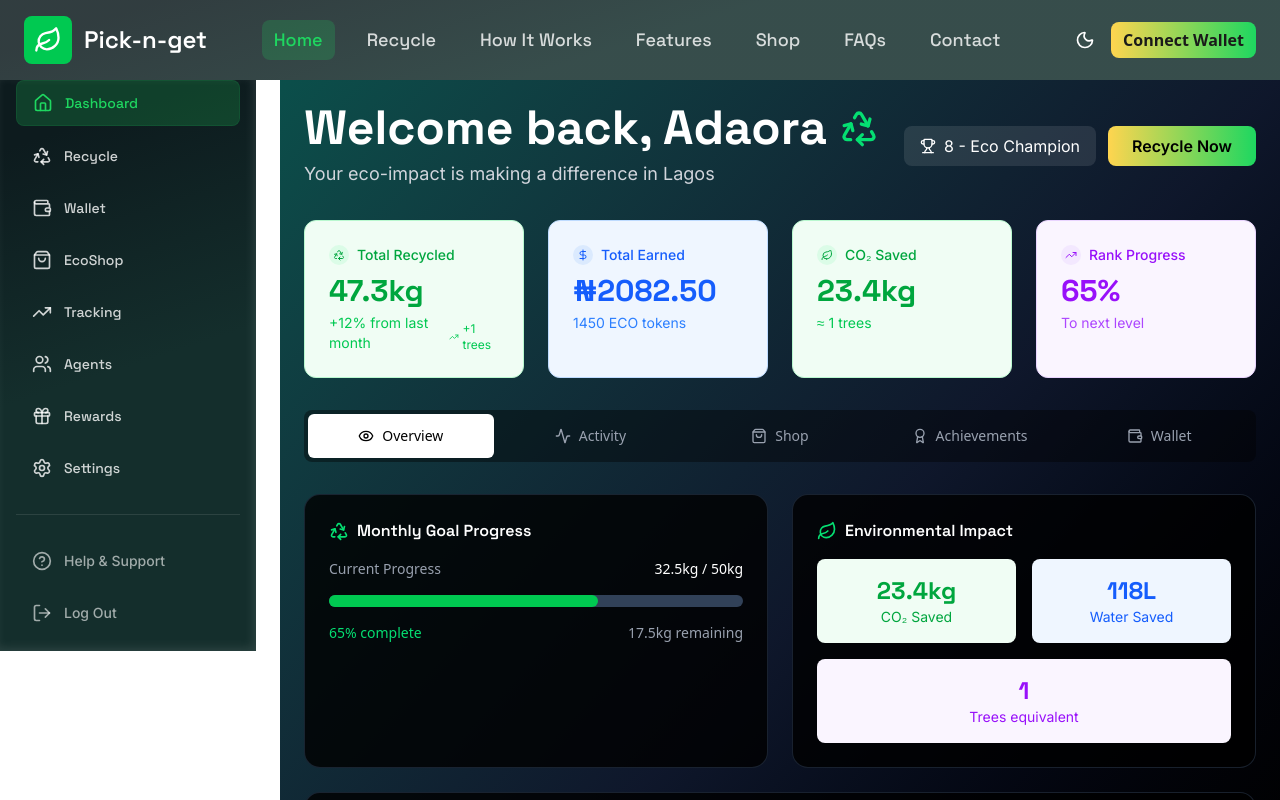
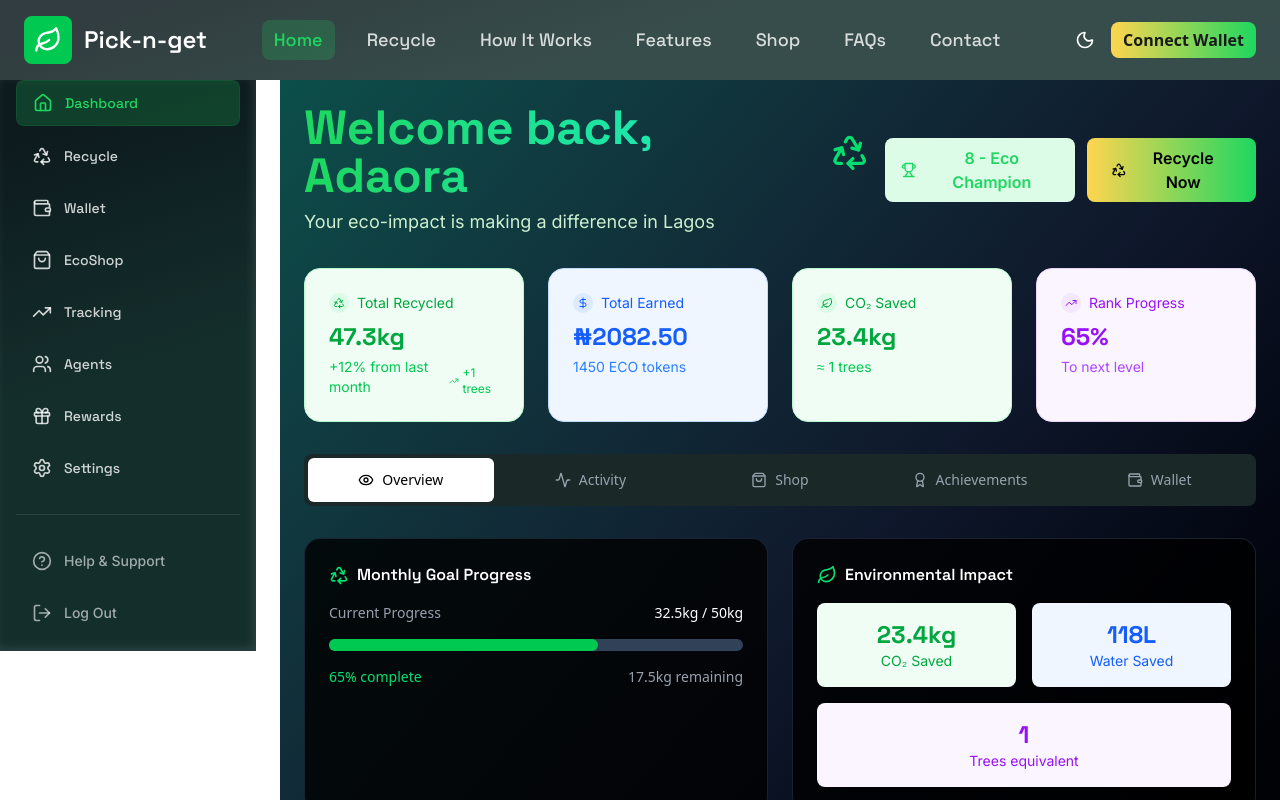
Before and after one commit to kemsguy7/pick-n-get-fe, a Next.js app: page /dashboard in a window 1280 px wide. Shown: the top 800 px of the page. Built offline with nearby package versions, Linux system fonts and the light colour scheme.

Commit message:
updates: aligned dashboard stats compoent

```diff
--- a/app/components/ui/statCard.tsx
+++ b/app/components/ui/statCard.tsx
@@ -36,18 +36,18 @@ export default function StatCard({
 }: StatCardProps) {
   return (
     <div
-      className={`${backgroundColor} ${borderColor ? `border ${borderColor}` : ''} rounded-xl p-4 lg:p-6 transition-all duration-200 hover:shadow-lg`}
+      className={`${backgroundColor} ${borderColor ? `border ${borderColor}` : ''} rounded-2xl p-4 lg:p-6 transition-all duration-200 hover:shadow-lg`}
     >
       <div className="flex items-center gap-2 mb-2">
         <div className={`w-5 h-5 ${iconBgColor} rounded-full flex items-center justify-center p-1`}>
           <Icon className={`w-3 h-3 ${iconColor}`} />
         </div>
-        <span className={`${titleColor} text-sm font-inter font-medium`}>{title}</span>
+        <span className={`${titleColor} text-sm font-inter font-normal`}>{title}</span>
       </div>
 
       <div className="flex items-end justify-between">
         <div>
-          <p className={`text-2xl lg:text-3xl font-space-grotesk font-bold ${valueColor}`}>
+          <p className={`text-2xl  font-space-grotesk font-bold ${valueColor}`}>
             {typeof value === 'number' ? value.toLocaleString() : value}
           </p>
           {subtitle && (
--- a/app/dashboard/page.tsx
+++ b/app/dashboard/page.tsx
@@ -194,19 +194,20 @@ export default function DashboardPage() {
           {/* Header Section */}
           <div className="flex flex-col lg:flex-row lg:items-center lg:justify-between gap-4">
             <div>
-              <h1 className="text-3xl md:text-4xl lg:text-5xl font-bold text-white mb-2 font-space-grotesk flex items-center gap-3">
+              <h1 className="text-3xl md:text-4xl lg:text-5xl font-bold text-green-gradient bg-transparent bg-clip-text mb-2 font-space-grotesk flex items-center gap-3">
                 Welcome back, Adaora <Recycle className="w-8 h-8 lg:w-10 lg:h-10 text-green-400" />
               </h1>
-              <p className="text-lg text-gray-300 font-inter">
+              <p className="text-lg  secondary-text font-inter">
                 Your eco-impact is making a difference in Lagos
               </p>
             </div>
             <div className="flex gap-3">
-              <button className="px-4 py-2 bg-white/10 text-white rounded-lg hover:bg-white/20 transition-colors font-inter flex items-center gap-2">
-                <Trophy className="w-4 h-4" />
+              <button className="px-4  bg-[#DCFCE7] text-primary text-white rounded-lg hover:bg-white/20 font-semibold transition-colors font-inter flex items-center gap-2">
+                <Trophy className="w-4 h-4 text-primary" />
                 8 - Eco Champion
               </button>
-              <button className="gradient-button px-6 py-2 rounded-lg text-black font-semibold hover:shadow-lg transition-all duration-200 font-inter">
+              <button className="gradient-button px-6 py-2 rounded-lg text-black font-semibold hover:shadow-lg flex items-center transition-all duration-200 font-inter gap-2">
+                <Recycle className="w-4 h-4 text-black" />
                 Recycle Now
               </button>
             </div>
@@ -220,7 +221,7 @@ export default function DashboardPage() {
           </div>
 
           {/* Tab Navigation */}
-          <div className="flex overflow-x-auto bg-black/40 rounded-lg p-1 gap-1">
+          <div className="flex overflow-x-auto bg-[#1a2928] rounded-lg p-1 gap-1">
             {tabs.map((tab) => (
               <button
                 key={tab.id}
--- a/app/globals.css
+++ b/app/globals.css
@@ -36,6 +36,11 @@
   --dashboard-bg: #1DE9B61A;
   --dashboard-border: #A5D6A780;
   --card-bg: #1DE9B666;
+
+
+  /* Text Linear Gradient */
+  --text-green-linear-gradient:  linear-gradient(90deg, #1ED760 0%, #1DE9B6 68.75%);
+
 }
 
 [data-theme="dark"] {
@@ -168,6 +173,13 @@ a {
 
   .description-text {
     color: var(--description-text);
+  }
+  .text-green-gradient {
+    background: var(--text-green-linear-gradient);
+    -webkit-background-clip: text;
+    -webkit-text-fill-color: transparent;
+    background-clip: text;
+
   }
 
   /* Borders */
```
